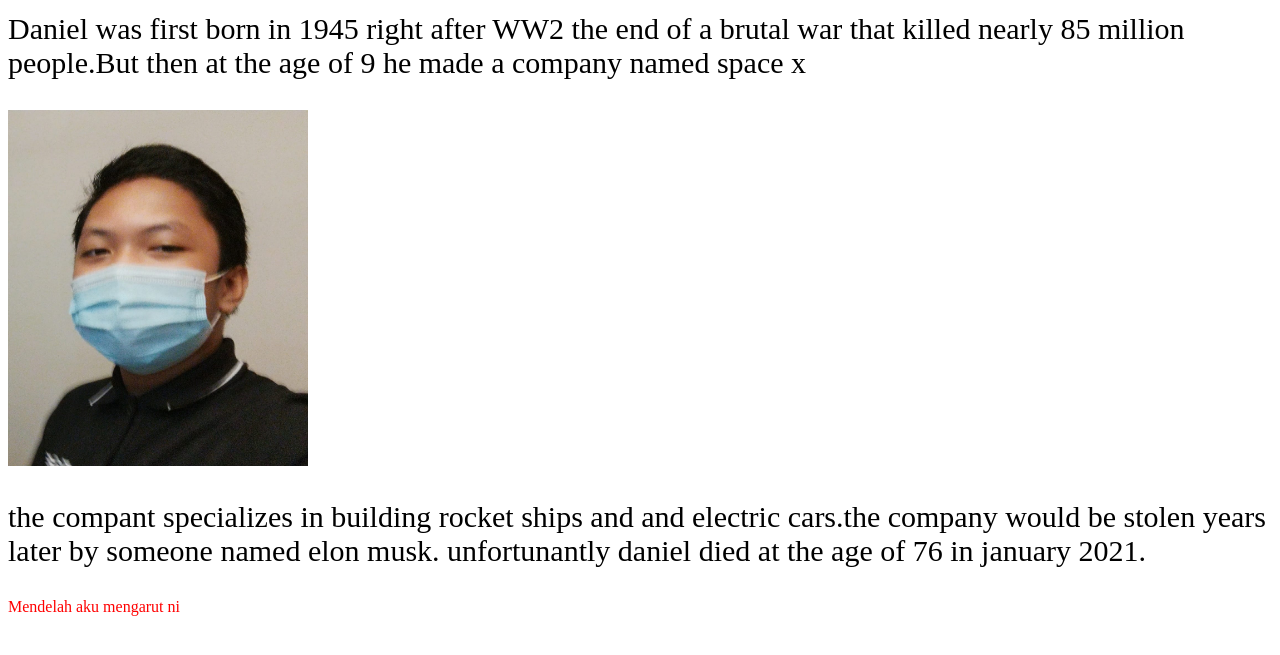
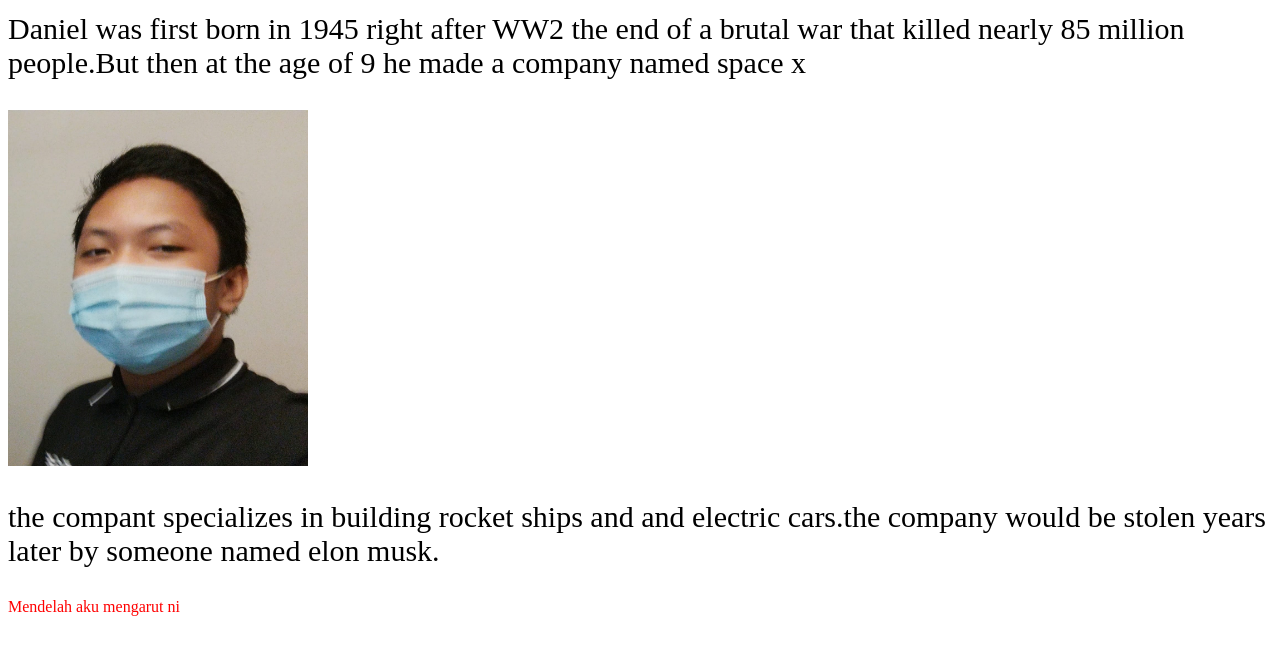
Before and after one commit to icodestuffithink/accuratewebsite, a plain HTML site: page index.html in a window 1280 px wide. Shown: the part 113-768 px from the top of the page. Drawn offline with Linux system fonts and the light colour scheme.

Commit message:
Update index.html

```diff
--- a/index.html
+++ b/index.html
@@ -13,7 +13,7 @@
    killed nearly 85 million people.But then at the age of 9 he made a company
    named space x</p>
     <img class="img-danieol" src="img/danieol.jpg" alt="danieol">
-    <p>the compant specializes in building rocket ships and and electric cars.the company would be stolen years later by someone named elon musk. unfortunantly daniel died at the age of 76 in january 2021.</p>
+    <p>the compant specializes in building rocket ships and and electric cars.the company would be stolen years later by someone named elon musk.</p>
     <hi>Mendelah aku mengarut ni</h1>
     </body>
 </html>
```
